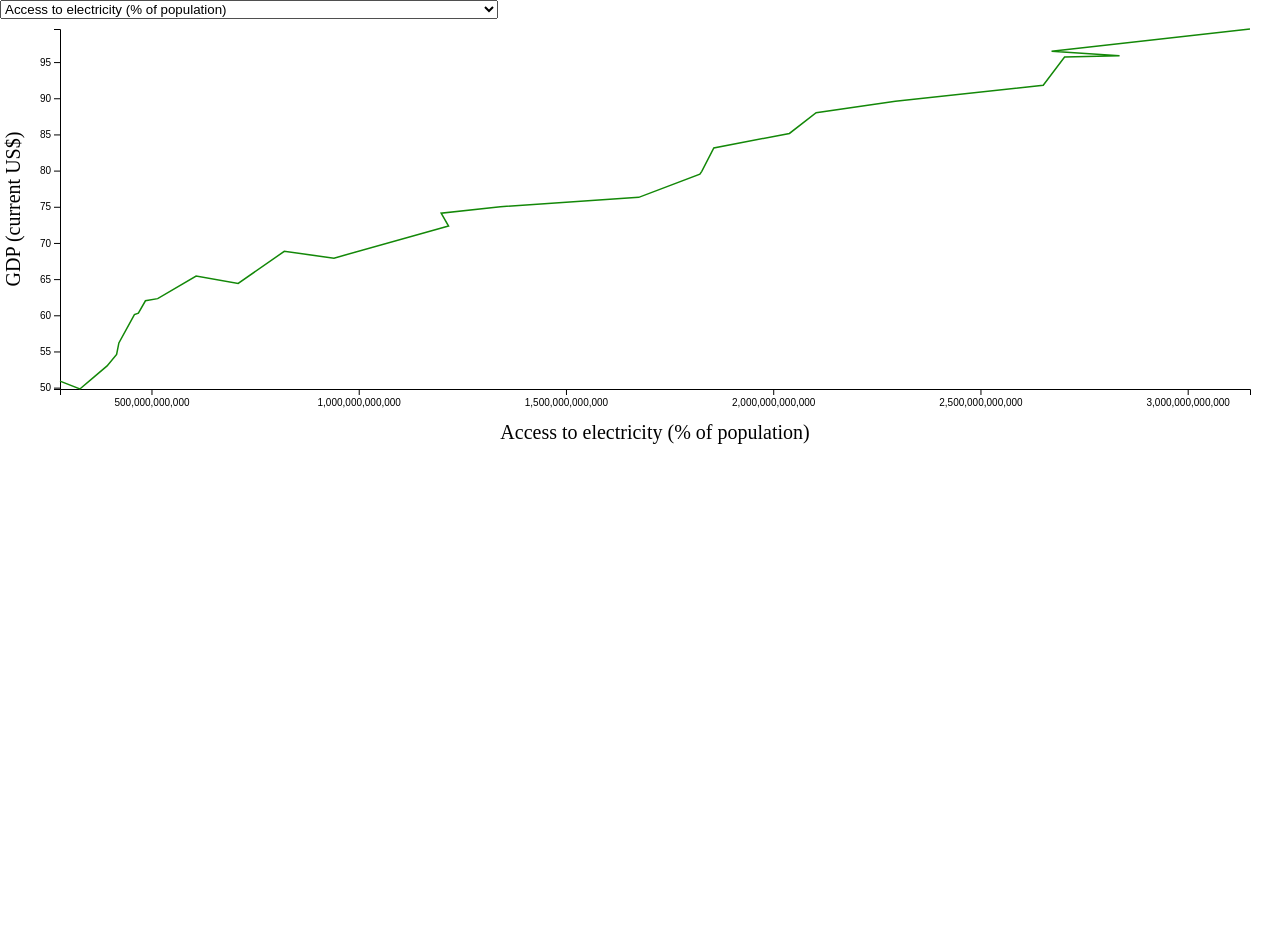
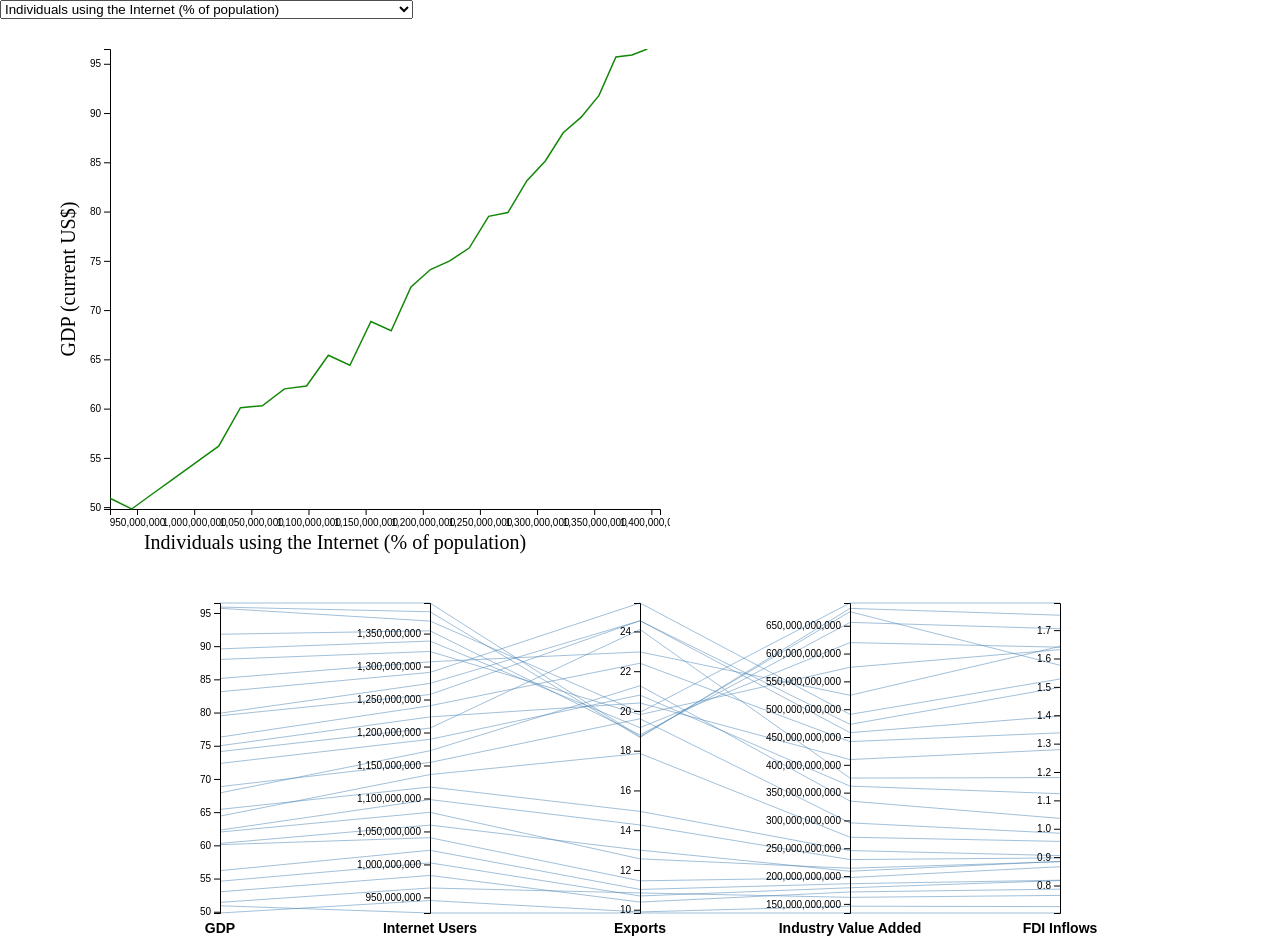
Before and after one commit to RussellChien/ecs163-24w-finalproj-india, a plain HTML site: page index.html in a window 1280 px wide. Before the commit the page ends 823 px from the top, so only its background shows below. Drawn offline with nearby package versions, Linux system fonts and the light colour scheme.

Commit message:
clean dataset + fix formatting + add parallel coordinates plot + start bar charts
Co-authored-by: Orry Nicholas Butler <onbutler@ucdavis.edu>
Co-authored-by: johnmema <johnmema@users.noreply.github.com>

```diff
--- a/index.html
+++ b/index.html
@@ -3,12 +3,16 @@
 <head>
 	<meta charset="utf-8">
 	<meta name="description" content="">
-	<title>D3 Example</title>
+	<link rel="stylesheet" href="styles.css">
+	<title>India</title>
 </head>
 <body style="width:100%;height:100%;margin: 0;">
-	<select id="selector"></select>
-	<svg width="100%" height="100%">
-	</svg>
+	<select id="line_selector"></select>
+	<div class="top-container">
+		<div id="line-graph"></div>
+		<div id="bar-chart"></div>
+	</div>
+	<div id="parallel-coordinates"></div>
 	<script src="https://d3js.org/d3.v5.min.js"></script>
 	<script src="main.js"></script>
 	<script>
--- a/main.js
+++ b/main.js
@@ -1,28 +1,52 @@
 const screenWidth = window.innerWidth;
 const screenHeight = window.innerHeight;
-var margin = {top: 10, right: 30, bottom: 30, left: 60},
-    width = screenWidth - margin.left - margin.right,
-    height = 400 - margin.top - margin.bottom;
+var margin = { top: 10, right: 30, bottom: 30, left: 60 },
+    width = screenWidth / 2 - margin.left - margin.right,
+    height = 500 - margin.top - margin.bottom;
 
-const options = ["Access to electricity (% of population)", "CO2 emissions (metric tons per capita)", "Individuals using the Internet (% of population)", "Population", "Renewable energy consumption (% of total final energy consumption)", "Exports of goods and services (% of GDP)", "Foreign direct investment net (BoP current US$)", "Foreign direct investment net inflows (% of GDP)", "Population growth (annual %)",
-"Central government debt total (% of GDP)", "GNI (current US$)", "Net trade in goods and services (BoP current US$)", "Unemployment total (% of total labor force) (modeled ILO estimate)", "School enrollment secondary (% gross)", "Computer communications and other services (% of commercial service imports)", "Urban population (% of total population)", "International tourism receipts (current US$)", "Agriculture forestry and fishing value added (constant 2015 US$)",
-"Adjusted net national income (constant 2015 US$)", "Industry (including construction) value added (constant 2015 US$)", "Manufacturing value added (current US$)", "Agricultural land (sq. km)"]
+const dimensions = [
+    "GDP (current US$)",
+    "Individuals using the Internet (% of population)",
+    "Exports of goods and services (% of GDP)",
+    "Industry (including construction) value added (constant 2015 US$)",
+    "Foreign direct investment net inflows (% of GDP)"
+]
+const dimensionLabels = {
+    'GDP (current US$)': 'GDP',
+    'Individuals using the Internet (% of population)': 'Internet Users',
+    'Exports of goods and services (% of GDP)': 'Exports',
+    'Industry (including construction) value added (constant 2015 US$)': 'Industry Value Added',
+    'Foreign direct investment net inflows (% of GDP)': 'FDI Inflows'
+}
+const options = [
+    "Individuals using the Internet (% of population)",
+    "Exports of goods and services (% of GDP)",
+    "Industry (including construction) value added (constant 2015 US$)",
+    "Foreign direct investment net inflows (% of GDP)"
+]
+const optionLabels = {
+    "Individuals using the Internet (% of population)": "Individuals using the Internet (% of population)",
+    "Exports of goods and services (% of GDP)": "Exports of goods and services (% of GDP)",
+    "Industry (including construction) value added (constant 2015 US$)": "Industry value added (constant 2015 US$)",
+    "Foreign direct investment net inflows (% of GDP)": "Foreign direct investment net inflows (% of GDP)"
+}
 
-d3.select('#selector')
+d3.select('#line_selector')
     .selectAll("options")
     .data(options)
     .enter()
     .append('option')
-.text(function (d) {return d})
-.attr("value", function(d) {
+    .text(function (d) { return d; })
+    .attr("value", function (d) {
         return d
     })
 
-d3.csv("data/india_dataset.csv").then(rawData =>{
+// line graphs
+d3.csv("data/india_dataset.csv").then(rawData => {
     rawData = rawData.map(d => {
         return {
-            "IndicatorName" : d.IndicatorName,
-            "IndicatorCode" : d.IndicatorCode,
+            "IndicatorName": d.IndicatorName,
+            "IndicatorCode": d.IndicatorCode,
             "1993": Number(d["1993"]),
             "1994": Number(d["1994"]),
             "1995": Number(d["1995"]),
@@ -57,32 +81,37 @@ d3.csv("data/india_dataset.csv").then(rawData =>{
 
     })
     console.log(rawData)
-    var svg = d3.select("svg")
+    var svg = d3.select("#line-graph")
+        .append("svg")
+        // const g1 = svg.append("g")
+        .attr("width", width + 60)
+        .attr("height", height + 60)
+        .attr("transform", `translate(${margin.left}, ${margin.top + 20})`)
 
-    const g1 = svg.append("g")
-    .attr("width", width)
-    .attr("height", height)
-    .attr("transform", `translate(${margin.left}, ${margin.top})`)
-
-    g1.append("text")
+    // x axis
+    // g1
+    svg.append("text")
         .classed("x_label", true)
         .attr("x", width / 2)
-    .attr("y", height + 50)
+        .attr("y", height + 40)
         .attr("font-size", "20px")
         .attr("text-anchor", "middle")
-    .text("Access to electricity (% of population)")
+        .text("Individuals using the Internet (% of population)")
 
-    g1.append("text")
+    // y axis
+    //g1
+    svg.append("text")
         .attr("x", -(height / 2))
-    .attr("y", -40)
+        .attr("y", 15)
         .attr("font-size", "20px")
         .attr("text-anchor", "middle")
         .attr("transform", "rotate(-90)")
         .text("GDP (current US$)")
 
+    // x scale
     let x1 = d3.scaleLinear()
-    .domain([d3.min(rawData, function(d) {
-        if (d.IndicatorCode == "NY.GDP.MKTP.CD") {
+        .domain([d3.min(rawData, function (d) {
+            if (d.IndicatorName == "Individuals using the Internet (% of population)") {
                 let min_value = Infinity
                 for (let i = 1993; i <= 2021; i++) {
                     if (d[i] < min_value) {
@@ -91,8 +120,8 @@ d3.csv("data/india_dataset.csv").then(rawData =>{
                 }
                 return min_value
             }
-    }), d3.max(rawData, function(d) {
-        if (d.IndicatorCode == "NY.GDP.MKTP.CD") {
+        }), d3.max(rawData, function (d) {
+            if (d.IndicatorName == "Individuals using the Internet (% of population)") {
                 let max_value = 0
                 for (let i = 1993; i <= 2021; i++) {
                     if (d[i] > max_value) {
@@ -106,30 +135,32 @@ d3.csv("data/india_dataset.csv").then(rawData =>{
 
     let xAxisCall = d3.axisBottom(x1)
         .ticks(7)
-    g1.append("g")
+    //g1
+    svg.append("g")
         .classed("x_axis", true)
-    .attr("transform", `translate(0, ${height})`)
+        .attr("transform", `translate(${50}, ${height})`)
         .call(xAxisCall)
         .selectAll("text")
         .attr("y", "10")
         .attr("x", "0")
         .attr("text-anchor", "middle")
 
+    // y scale
     let y1 = d3.scaleLinear()
-    .domain([d3.max(rawData, function(d) {
+        .domain([d3.max(rawData, function (d) {
             if (d.IndicatorCode == "EG.ELC.ACCS.ZS") {
                 let max_value = 0
-            for (let i = 1993; i <= 2021; i++) {
+                for (let i = 1993; i <= 2020; i++) {
                     if (d[i] > max_value) {
                         max_value = d[i]
                     }
                 }
                 return max_value
             }
-    }), d3.min(rawData, function(d) {
+        }), d3.min(rawData, function (d) {
             if (d.IndicatorCode == "EG.ELC.ACCS.ZS") {
                 let min_value = Infinity
-            for (let i = 1993; i <= 2021; i++) {
+                for (let i = 1993; i <= 2020; i++) {
                     if (d[i] < min_value) {
                         min_value = d[i]
                     }
@@ -142,26 +173,29 @@ d3.csv("data/india_dataset.csv").then(rawData =>{
 
     let yAxisCall = d3.axisLeft(y1)
         .ticks(13)
-    g1.append("g").call(yAxisCall)
+    //g1
+    svg.append("g").attr("transform", `translate(${50}, ${0})`).call(yAxisCall)
 
-    const filteredData =rawData.filter(d => d.IndicatorCode === "NY.GDP.MKTP.CD" || d.IndicatorCode === "EG.ELC.ACCS.ZS")
+    const filteredData = rawData.filter(d => d.IndicatorName === "Individuals using the Internet (% of population)" || d.IndicatorCode === "EG.ELC.ACCS.ZS")
 
     let grpah1dataPoints = []
 
-    for (let i = 1993; i <= 2021; i ++) {
-        let graph1point = [filteredData[0][i], filteredData[1][i]]
+    for (let i = 1993; i <= 2020; i++) {
+        let graph1point = [filteredData[1][i], filteredData[0][i]]
         grpah1dataPoints.push(graph1point)
     }
     console.log(grpah1dataPoints)
-        let graph_path = g1.append("path")
+    let graph_path = //g1
+        svg.append("path")
             .datum(grpah1dataPoints)
+            .attr("transform", `translate(${50}, ${0})`)
             .attr("fill", "none")
             .attr("stroke", "#138808")
             .attr("stroke-width", 1.5)
             .attr("d", d3.line()
-        .x(function(d) {
+                .x(function (d) {
                     return x1(d[0])
-        }).y(function(d) {
+                }).y(function (d) {
                     return y1(d[1])
                 }))
 
@@ -173,14 +207,15 @@ d3.csv("data/india_dataset.csv").then(rawData =>{
         .duration(5000)
         .attr("stroke-dashoffset", 0)
 
-    d3.select('#selector').on("change", function(d) {
+    // add the X Axis from selector
+    d3.select('#line_selector').on("change", function (d) {
         let new_option = d3.select(this).property("value")
         console.log("here")
 
-        x1.domain([d3.min(rawData, function(d) {
+        x1.domain([d3.min(rawData, function (d) {
             if (d.IndicatorName == new_option) {
                 let min_value = Infinity
-                for (let i = 1993; i <= 2021; i++) {
+                for (let i = 1993; i <= 2020; i++) {
                     if (d[i] != 0) {
                         console.log(d[i])
                         if (d[i] < min_value) {
@@ -190,10 +225,10 @@ d3.csv("data/india_dataset.csv").then(rawData =>{
                 }
                 return min_value
             }
-        }), d3.max(rawData, function(d) {
+        }), d3.max(rawData, function (d) {
             if (d.IndicatorName == new_option) {
                 let max_value = 0
-                for (let i = 1993; i <= 2021; i++) {
+                for (let i = 1993; i <= 2020; i++) {
                     if (d[i] > max_value) {
                         max_value = d[i]
                     }
@@ -204,7 +239,8 @@ d3.csv("data/india_dataset.csv").then(rawData =>{
         xAxisCall = d3.axisBottom(x1)
             .ticks(7)
 
-        g1.selectAll(".x_axis").transition().duration(5000).call(xAxisCall)
+        //g1
+        svg.selectAll(".x_axis").transition().duration(5000).call(xAxisCall)
 
         let updatedFilteredData = rawData.filter(d => d.IndicatorName === new_option || d.IndicatorCode === "EG.ELC.ACCS.ZS")
 
@@ -213,14 +249,14 @@ d3.csv("data/india_dataset.csv").then(rawData =>{
         console.log(updatedFilteredData)
 
         if (updatedFilteredData[1]["IndicatorName"] == "GDP (current US$)") {
-            for (let i = 1993; i <= 2021; i ++) {
+            for (let i = 1993; i <= 2020; i++) {
                 if (updatedFilteredData[1][i] != 0) {
                     let updated1point = [updatedFilteredData[0][i], updatedFilteredData[1][i]]
                     updated1dataPoints.push(updated1point)
                 }
             }
         } else {
-            for (let i = 1993; i <= 2021; i ++) {
+            for (let i = 1993; i <= 2020; i++) {
                 if (updatedFilteredData[1][i] != 0) {
                     let updated1point = [updatedFilteredData[1][i], updatedFilteredData[0][i]]
                     updated1dataPoints.push(updated1point)
@@ -231,9 +267,9 @@ d3.csv("data/india_dataset.csv").then(rawData =>{
 
         graph_path.datum(updated1dataPoints)
             .attr("d", d3.line()
-        .x(function(d) {
+                .x(function (d) {
                     return x1(d[0])
-        }).y(function(d) {
+                }).y(function (d) {
                     return y1(d[1])
                 }))
             .attr("stroke", "#138808")
@@ -246,16 +282,110 @@ d3.csv("data/india_dataset.csv").then(rawData =>{
             .duration(5000)
             .attr("stroke-dashoffset", 0)
 
-        g1.selectAll(".x_label").remove()
+        //g1
+        svg.selectAll(".x_label").remove()
 
-        g1.append("text")
+        //g1
+        svg.append("text")
             .classed("x_label", true)
             .attr("x", width / 2)
-        .attr("y", height + 50)
+            .attr("y", height + 40)
             .attr("font-size", "20px")
             .attr("text-anchor", "middle")
-        .text(new_option)
+            .text(optionLabels[new_option])
 
     })
-    }
-)
+
+
+})
+
+// parallel coordinates plot
+d3.csv("data/india_dataset_gdpindicators.csv").then(rawData => {
+
+
+    var margin = { top: 60, right: 10, bottom: 30, left: 10 },
+        width = screenWidth - margin.left - margin.right,
+        height = screenHeight / 2 - margin.top - margin.bottom;
+
+    var svg = d3.select("#parallel-coordinates").append("svg")
+        .attr("width", width + margin.left + margin.right)
+        .attr("height", height + margin.top + margin.bottom)
+        .append("g")
+        .attr("transform", "translate(" + margin.left + "," + margin.top + ")");
+
+    let data = rawData.map(d => {
+        return dimensions.reduce((acc, dimension) => {
+            acc[dimension] = +d[dimension];
+            return acc;
+        }, {});
+    });
+
+    var yScales = {};
+    dimensions.forEach(function (dimension) {
+        yScales[dimension] = d3.scaleLinear()
+            .domain(d3.extent(data, function (d) { return +d[dimension]; }))
+            .range([height, 0]);
+    });
+
+    // x axis
+    var xScale = d3.scalePoint()
+        .range([0, width])
+        .padding(1)
+        .domain(dimensions);
+
+    svg.selectAll("myPath")
+        .data(data)
+        .enter()
+        .append("path")
+        .attr("d", function (d) {
+            return d3.line()(dimensions.map(function (p) { return [xScale(p), yScales[p](d[p])]; }));
+        })
+        .style("fill", "none")
+        .style("stroke", "steelblue")
+        .style("opacity", 0.5);
+
+    // !!!!!!!!!   https://d3-graph-gallery.com/graph/parallel_custom.html    !!!!!
+
+    // dimensions.forEach(function (d) {
+    //     svg.append("g")
+    //         .attr("transform", "translate(" + xScale(d) + ")")
+    //         .each(function (d) { d3.select(this).call(d3.axisLeft().scale(yScales[d])); })
+    //         .append("text")
+    //         .style("text-anchor", "middle")
+    //         .attr("y", -9)
+    //         .text(function (d) { return d; });
+    // });
+
+    svg.selectAll(".axis")
+        .data(dimensions).enter()
+        .append("g")
+        .attr("transform", function (d) { return "translate(" + xScale(d) + ")"; })
+        .each(function (d) {
+            d3.select(this).call(d3.axisLeft(yScales[d]));
+        })
+        .append("text")
+        .style("text-anchor", "middle")
+        .attr("y", height + margin.bottom - 10)
+        .text(function (d) { return dimensionLabels[d]; })
+        .style("font-weight", "bold")
+        .style("fill", "black")
+        .style("font-size", "14px");
+
+
+
+})
+
+// bar charts - select between the indicators
+d3.csv("data/india_dataset_gdpindicators.csv").then(rawData => {
+    var margin = { top: 30, right: 140, bottom: 60, left: 90 },
+        width = 550 - margin.left - margin.right,
+        height = 480 - margin.top - margin.bottom;
+
+    var svg = d3.select("#bar-chart")
+        .append("svg")
+        .attr("width", width + margin.left + margin.right)
+        .attr("height", height + margin.top + margin.bottom)
+        .append("g")
+        .attr("transform", "translate(" + (margin.left) + "," + margin.top + ")");
+
+})
--- /dev/null
+++ b/styles.css
@@ -0,0 +1,7 @@
+.top-container {
+    display: flex;
+    justify-content: space-around;
+}
+#line-graph, #bar-chart {
+    flex: 1;
+}
```
Also changed, not shown: data/india_dataset_gdpindicators.csv (added, +29 -0 lines), 1 other file. Lines whose indentation alone changed are shown as unchanged.
